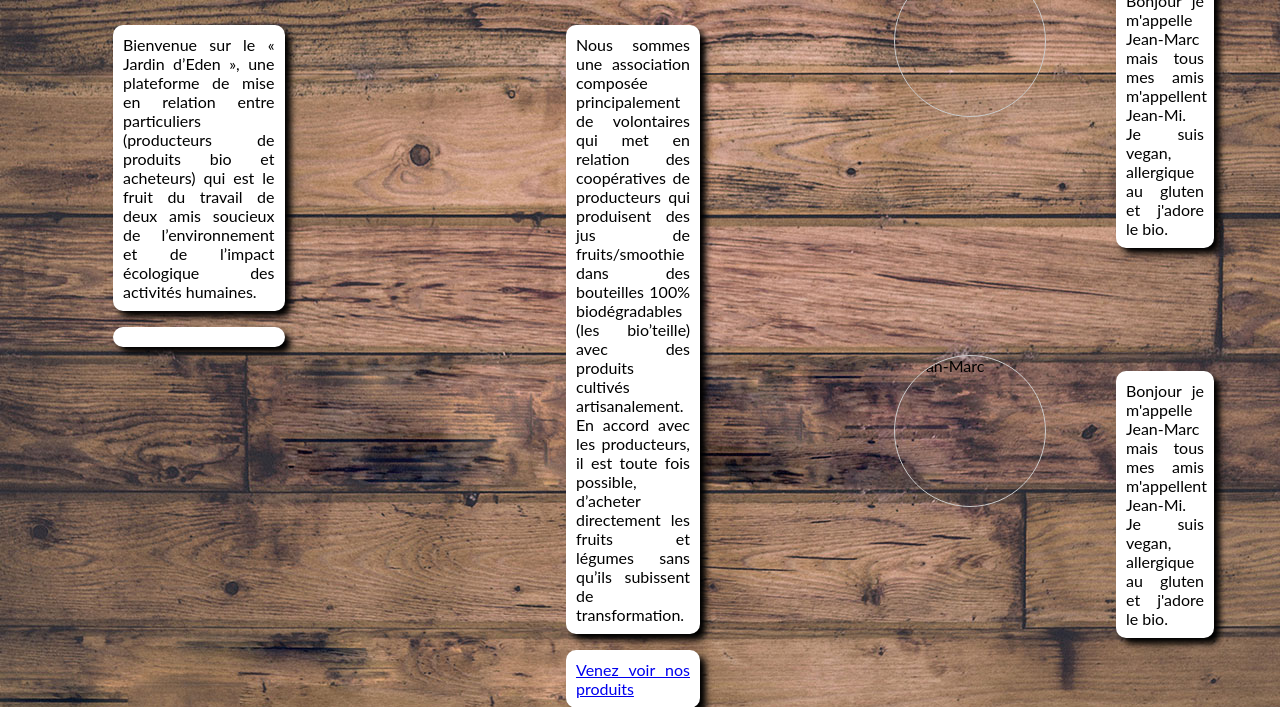
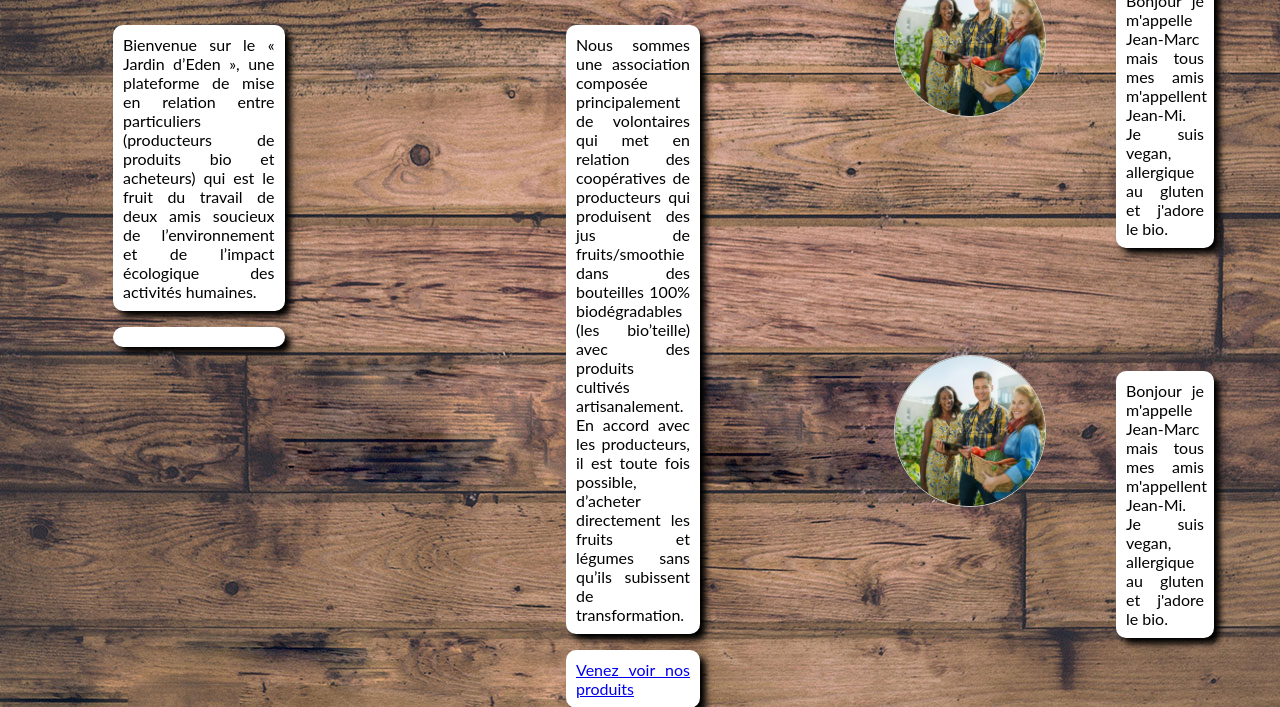
Before and after one commit to zlezero/Commerce_HTML, a plain HTML site: page index.html in a window 1280 px wide. Shown: the part 474-1181 px from the top of the page. Drawn offline with Linux system fonts and the light colour scheme.

Commit message:
Broken links

```diff
--- a/index.html
+++ b/index.html
@@ -70,7 +70,7 @@
             <h2>Notre équipe :</h2>
 
             <div class="Fondateur1">
-                <img src="images/Agriculteurs/SandrineChristineHelene.jpg" alt="Jean-Marc" />
+                <img src="images/Agriculteurs/HeleneStephaneChristine.jpg" alt="Jean-Marc" />
                 <div class="Section1">
                     <div class="Description">
                         <p>Bonjour je m'appelle Jean-Marc mais tous mes amis m'appellent Jean-Mi. Je suis vegan, allergique
@@ -80,7 +80,7 @@
             </div>
 
             <div class="Fondateur2">
-                <img src="images/Agriculteurs/SandrineChristineHelene.jpg" alt="Jean-Marc">
+                <img src="images/Agriculteurs/HeleneStephaneChristine.jpg" alt="Jean-Marc">
                 <div class="Section1">
                     <div class="Description">
                         <p>Bonjour je m'appelle Jean-Marc mais tous mes amis m'appellent Jean-Mi. Je suis vegan, allergique
```
